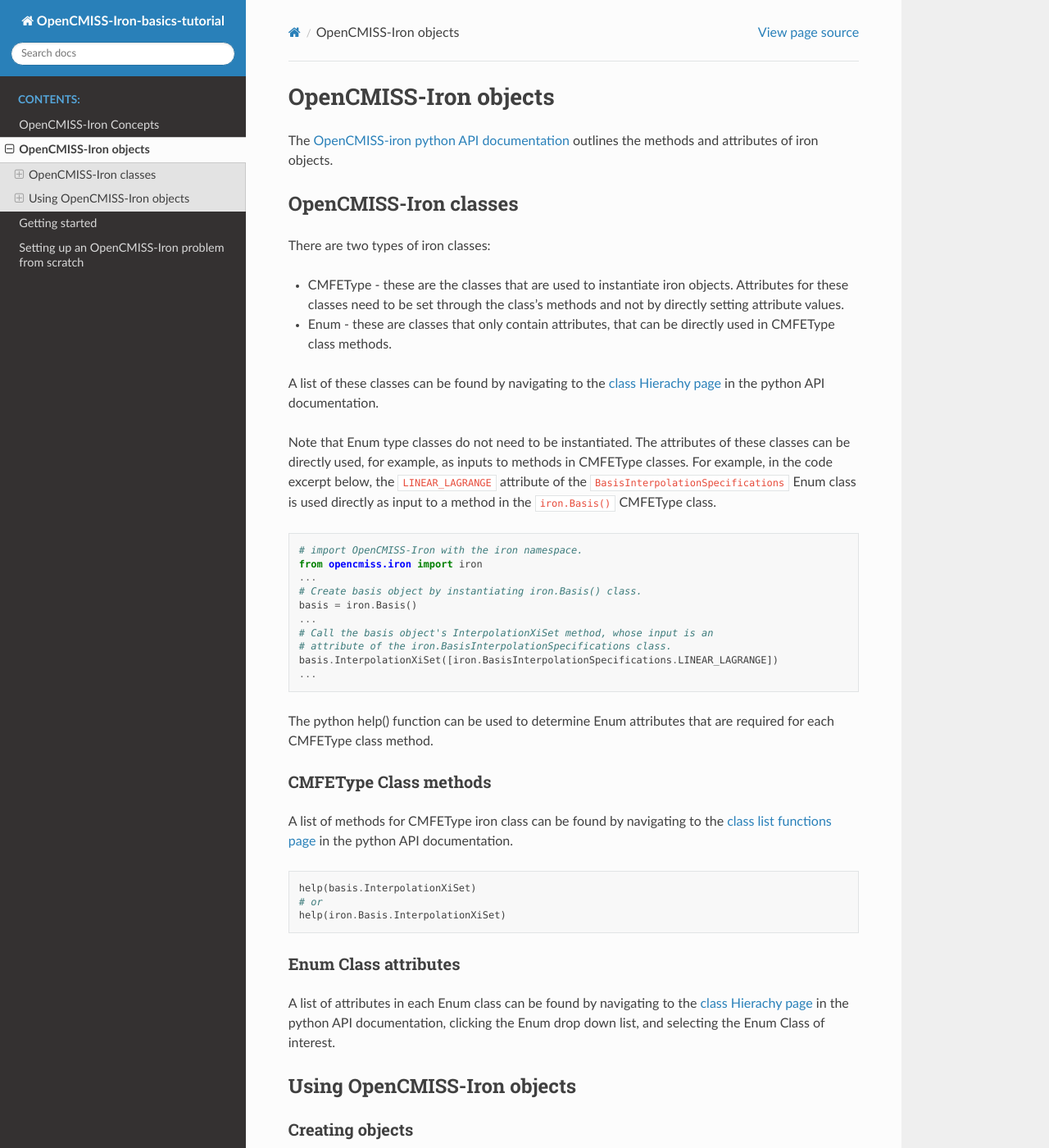
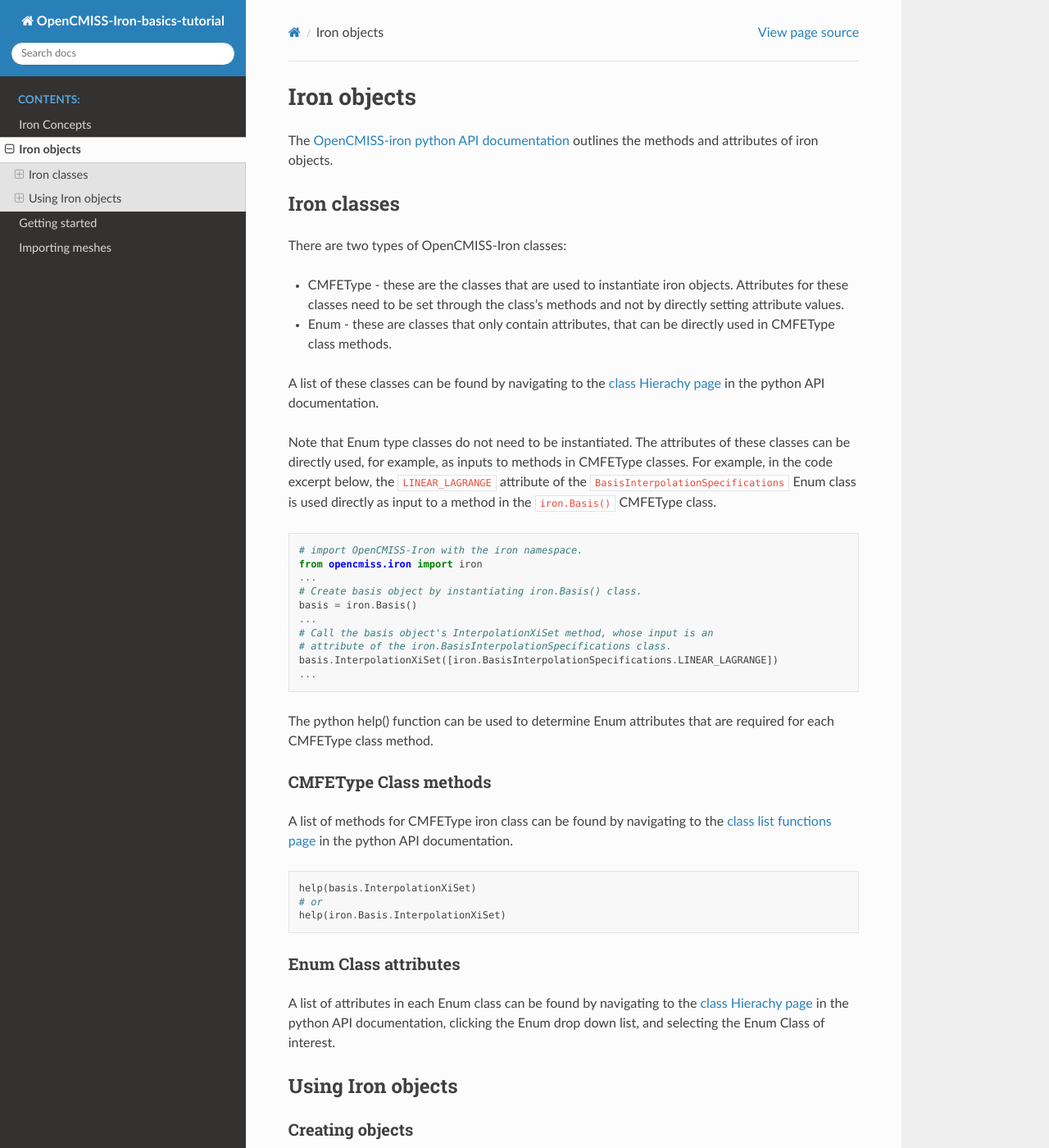
Before and after one commit to OpenCMISS-Examples/OpenCMISS-Iron-tutorials, a Sphinx documentation site: the page built from docs/source/objects.md, in a window 1280 px wide and 1400 px high. Shown: the whole window at 82% size. Built offline with Sphinx 7.4.7 and the Read the Docs theme 2.0.0, drawn with Linux system fonts in a browser that asks for light colours; pages that are not in the unit, such as notebooks, are missing from menus; some of the changed text lies outside the part shown.

Commit message:
Updating docs to use new jupyter notebook example and updating objects page

````diff
--- a/docs/source/concepts.md
+++ b/docs/source/concepts.md
@@ -1,4 +1,4 @@
-# OpenCMISS-Iron Concepts
+# Iron Concepts
 
 ![alt text](images/region_structure.JPG "Region structure")
 ![alt text](images/field_parameter_set_definition.JPG "")
--- /dev/null
+++ b/docs/source/getting_started.md
@@ -0,0 +1,16 @@
+# Getting started
+
+## Buliding OpenCMISS-Iron
+
+See [installation documentation](http://opencmiss.org/documentation/building/cmake/setup/docs/index.html/).
+
+## Running OpenCMISS-Iron python examples
+
+Examples in the [OpenCMISS-examples repository](https://github.com/OpenCMISS-Examples/)  can be run by first navigating to the src/python directory of the example of interest in a terminal. The example's python script can then be directly with python as shown below for the [laplace_equation example](https://github.com/OpenCMISS-Examples/laplace_equation) :
+
+```bash
+cd src/python
+python laplace_equation.py
+```
+
+The next section shows how an OpenCMISS-Iron problem can be setup from scratch in python.
--- a/docs/source/getting_started.rst
+++ /dev/null
@@ -1,18 +0,0 @@
-Getting started
-===============
-
-Buliding OpenCMISS-Iron
------------------------
-See `installation documentation <http://opencmiss.org/documentation/building/cmake/setup/docs/index.html/>`_.
-
-Running OpenCMISS-Iron python examples
---------------------------------------
-
-Examples in the `OpenCMISS-examples repository <https://github.com/OpenCMISS-Examples/>`_  can be run by first navigating to the src/python directory of the example of interest in a terminal. The example's python script can then be directly with python as shown below for the `laplace_equation example <https://github.com/OpenCMISS-Examples/laplace_equation>`_ :
-
-  .. code-block:: bash
-
-    cd src/python
-    python laplace_equation.py
-
-The next section shows how an OpenCMISS-Iron problem can be setup from scratch in python.
--- /dev/null
+++ b/docs/source/importing_meshes.md
@@ -0,0 +1 @@
+# Importing meshes
--- a/docs/source/objects.md
+++ b/docs/source/objects.md
@@ -1,9 +1,9 @@
-# OpenCMISS-Iron objects
+# Iron objects
 
 The [OpenCMISS-iron python API documentation](http://staging.opencmiss.org/documentation/apidoc/iron/latest/python/index.html) outlines the methods and attributes of iron objects.
 
-## OpenCMISS-Iron classes
-There are two types of iron classes:
+## Iron classes
+There are two types of OpenCMISS-Iron classes:
  - CMFEType - these are the classes that are used to instantiate iron objects. Attributes for these classes need to be set through the class's methods and not by directly setting attribute values.
  - Enum -  these are classes that only contain attributes, that can be directly used in CMFEType class methods.
 
@@ -40,7 +40,7 @@
 
 A list of attributes in each Enum class can be found by navigating to the [class Hierachy page](http://opencmiss.org/documentation/apidoc/iron/latest/python/hierarchy.html) in the python API documentation, clicking the Enum drop down list, and selecting the Enum Class of interest.
 
-## Using OpenCMISS-Iron objects
+## Using Iron objects
 
 ### Creating objects
 
@@ -69,7 +69,7 @@
     `coordinate_system.CreateFinish()`
 
 
-### Listing available iron object methods
+### Listing available Iron object methods
 
 Every OpenCMISS-Iron object have more attributes and methods than are covered in this tutorial, giving the user customisation options. To quickly view the available methods, run the cell below on the particular instantiation of a class of interest. Further documentation on the classes, methods, and attributes can be found in the following [link](http://opencmiss.org/documentation/apidoc/iron/latest/python/annotated.html). For example, all the methods and attributes for the iron.CoordinateSystem() class are found [here](http://opencmiss.org/documentation/apidoc/iron/latest/python/classiron_1_1_coordinate_system.html). A direct way to obtain the documentation for a class is to use the python help() command, which will return the documentation of a particular class.
 
````
Also changed, not shown: docs/source/setting_up_problem_old.rst (renamed from docs/source/setting_up_problem.rst), src/python/setting_up_basic_problem.ipynb, 1 other file.
